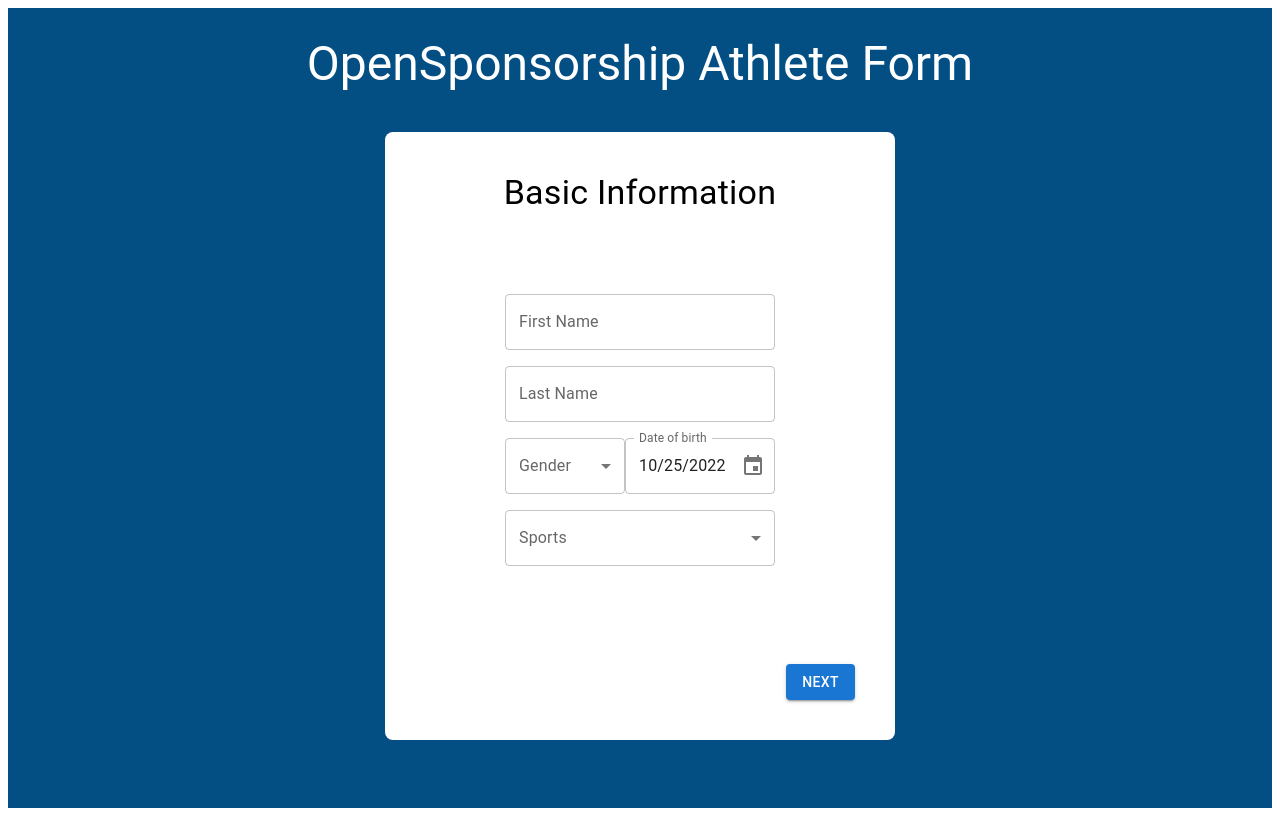
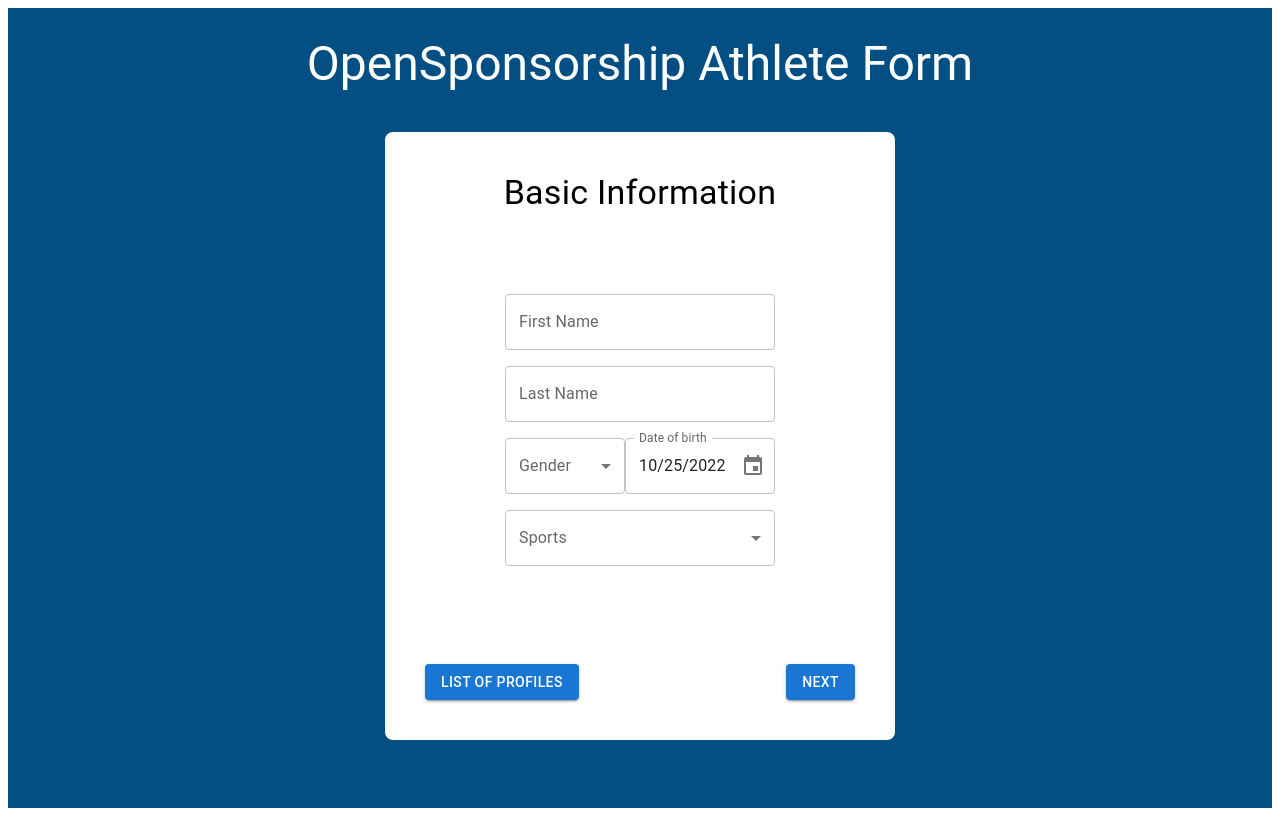
Before and after one commit to xkevinle/Athlete-Profile-Form, a React app: page / in a window 1280 px wide. Built offline with nearby package versions, Linux system fonts and the light colour scheme.

Commit message:
Minor fixes

```diff
--- a/src/client/components/BasicInfo.tsx
+++ b/src/client/components/BasicInfo.tsx
@@ -135,6 +135,7 @@
         </FormControl>
       </Box>
       <Typography sx={{ textAlign: 'center' }}>{missingInputsError}</Typography>
+      <Button sx={{ position: 'absolute', bottom: 0, left: 0}} variant="contained" onClick={() => props.setPage(3)} >List of profiles</Button>
       <Button sx={{ position: 'absolute', bottom: 0, right: 0}} variant="contained" onClick={handleNextButton} >Next</Button>
     </Box>
   )
--- a/src/client/components/Form.tsx
+++ b/src/client/components/Form.tsx
@@ -37,9 +37,9 @@
     padding: 5,
     height: '66%',
     minWidth: '33%',
-    maxWidth: '50%',
     borderRadius: 2,
-    boxShadow: 5
+    boxShadow: 5,
+    overflow: 'auto'
   };
 
   return (
--- a/src/client/components/Summary.tsx
+++ b/src/client/components/Summary.tsx
@@ -63,7 +63,7 @@
   return (
     <Box sx={{ position: 'relative', height: 1 }}>
       <Typography sx={{ textAlign: 'center'}} variant="h4" >Summary</Typography>
-      <Box sx={{ display: 'flex', flexDirection: 'column', padding: 10, margin: 4, gap: 2, border: '1px solid #034f84', borderRadius: 2}}>
+      <Box sx={{ display: 'flex', flexDirection: 'column', padding: 10, margin: 4, gap: 2, border: '1px solid #034f84', borderRadius: 2 }}>
         <Box>
           <Typography sx={{ textAlign: 'center'}}>Basic Information</Typography>
           <Typography>Name: {`${props.basicInfo.firstName} ${props.basicInfo.lastName}`}</Typography>
--- a/src/server/models/profile.model.ts
+++ b/src/server/models/profile.model.ts
@@ -4,7 +4,7 @@
 const MONGO_URI = 'mongodb+srv://opensponsorship:OfFnd5tYHquW6PNK@cluster0.uvftduh.mongodb.net/?retryWrites=true&w=majority';
 
 connect(MONGO_URI, {
-  dbName: 'atheleteProfiles'
+  dbName: 'athleteProfiles'
 })
   .then(() => console.log('Connected to MongoDB.'))
   .catch(err => console.log(err))
```
